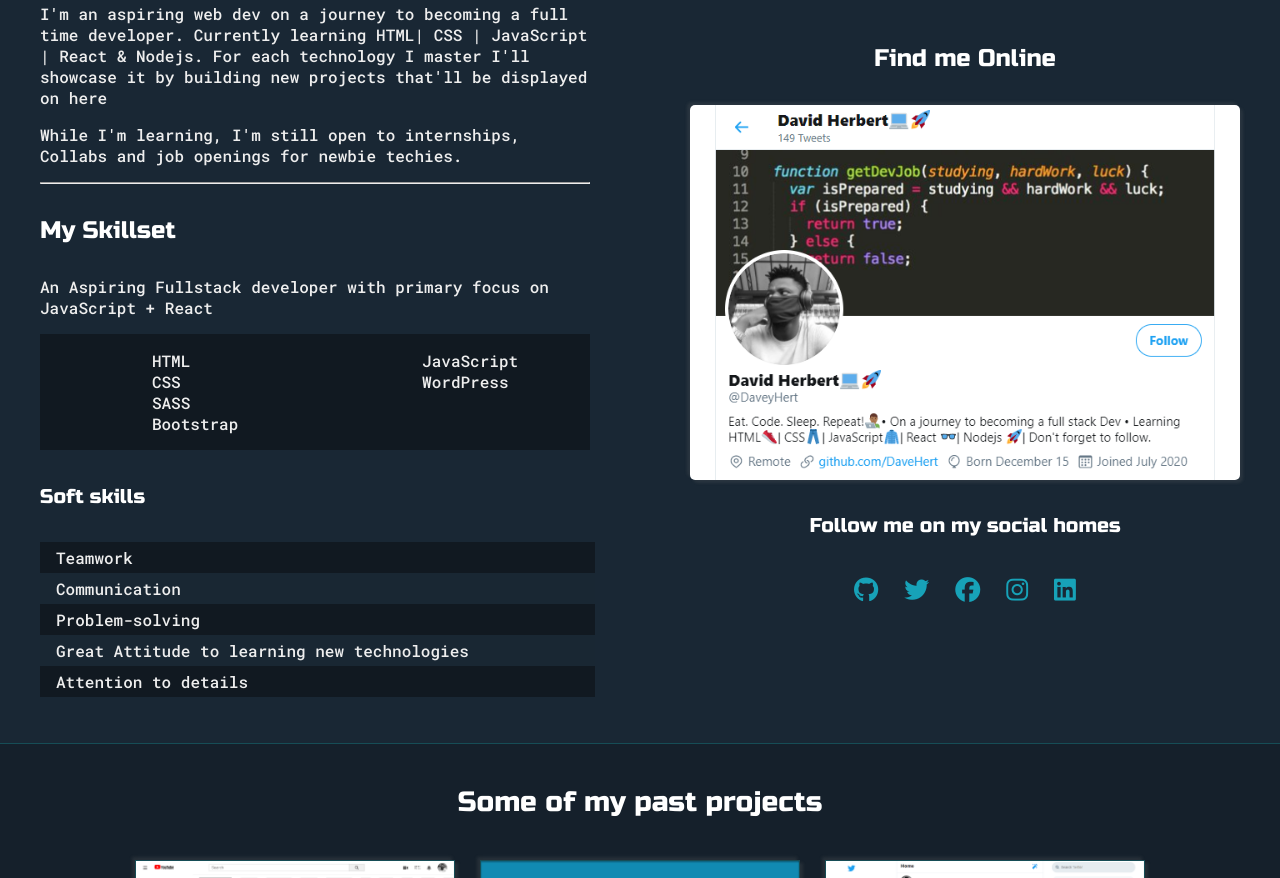
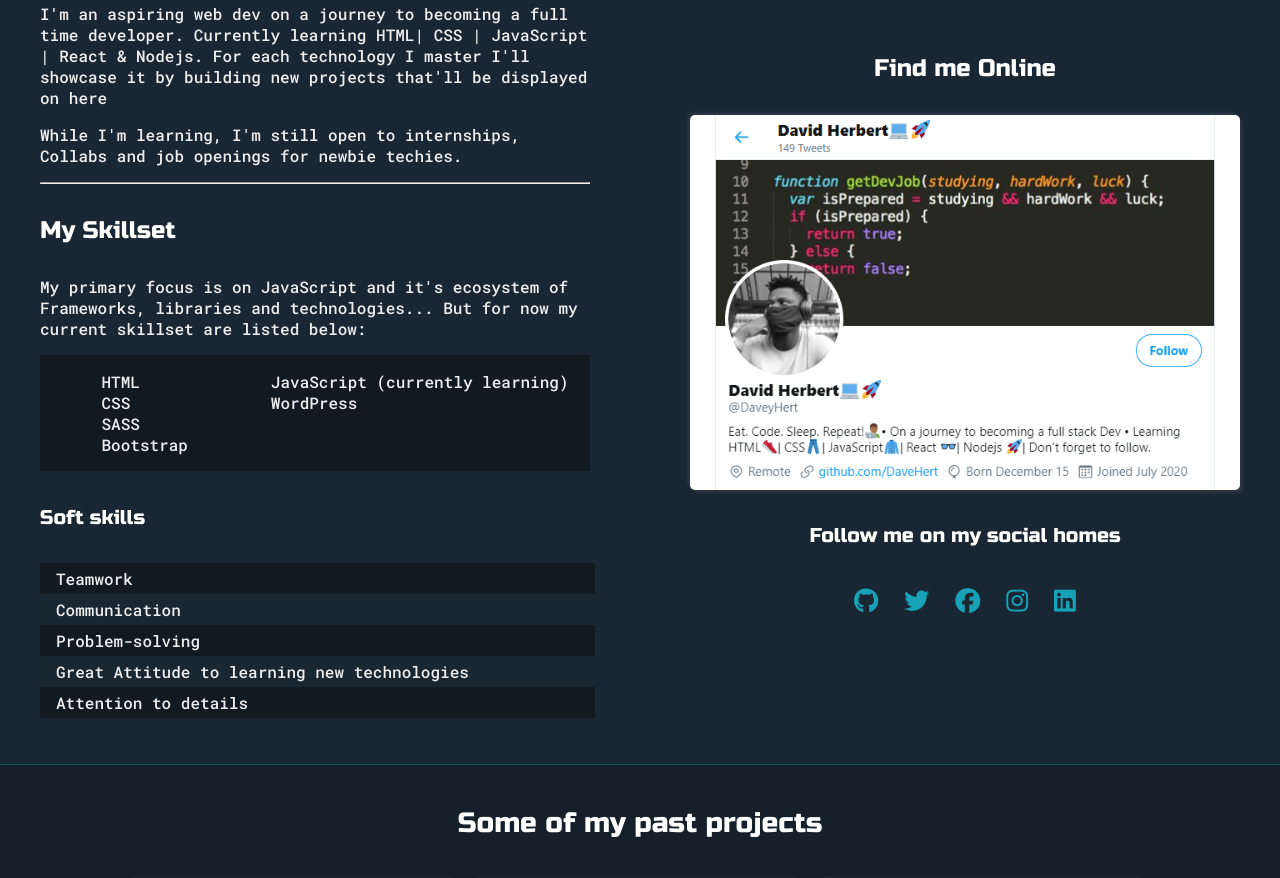
Before and after one commit to DaveyHert/MyPortfolio, a plain HTML site: page index.html in a window 1280 px wide. Shown: the part 836-1714 px from the top of the page. Drawn offline with Linux system fonts and the light colour scheme.

Commit message:
Update index.html

```diff
--- a/index.html
+++ b/index.html
@@ -91,7 +91,7 @@
           <hr>
 
           <h4>My Skillset</h4>
-          <p>An Aspiring Fullstack developer with primary focus on JavaScript + React</p>
+          <p>My primary focus is on JavaScript and it's ecosystem of Frameworks, libraries and technologies... But for now my current skillset are listed below:</p>
 
           <div id="skills">
             <ul>
@@ -103,7 +103,7 @@
             </ul>
 
             <ul>
-              <li>JavaScript</li>
+              <li>JavaScript (currently learning)</li>
               <li>WordPress</li>
             </ul>
           </div>
```
